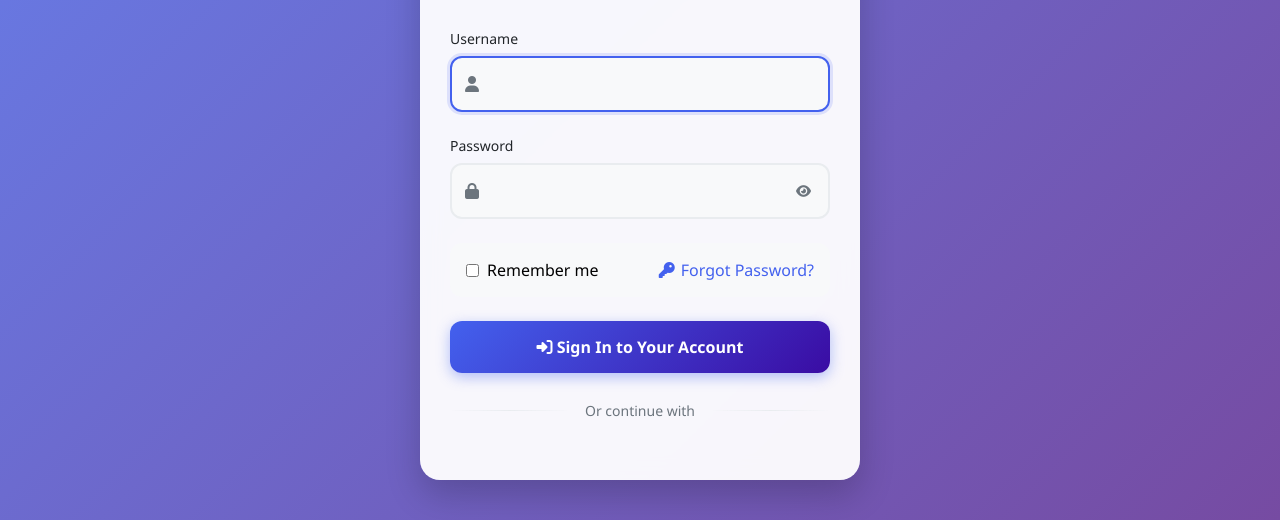
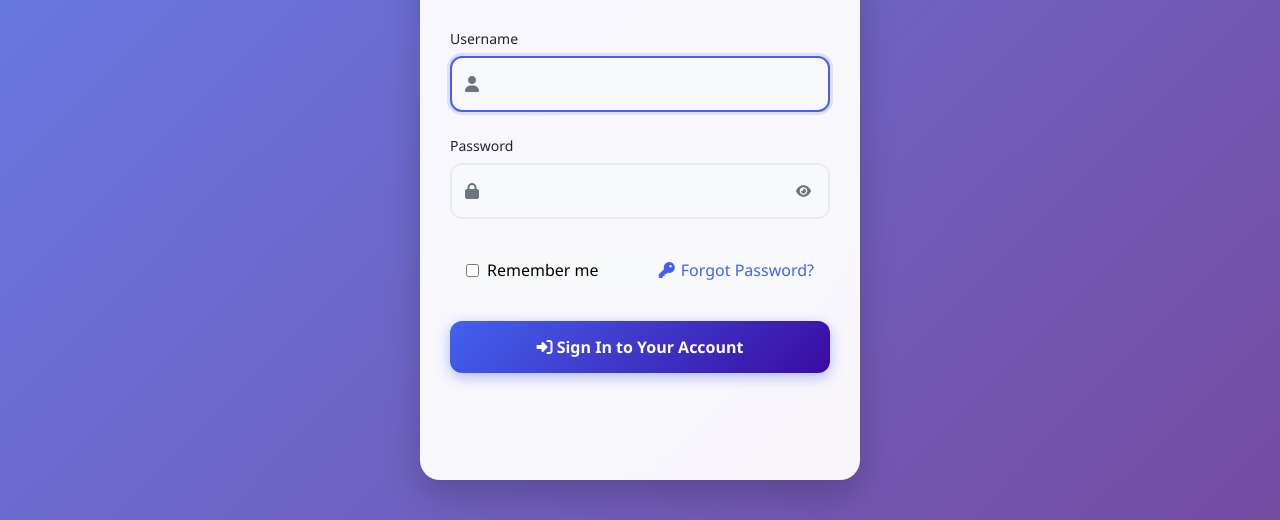
Before and after one commit to Kenaaaanz/cloudconnect, a Django app: page /login/ in a window 1280 px wide. Shown: the part 280-800 px from the top of the page. Run offline with Django 5.2, Linux system fonts and the light colour scheme.

Commit message:
Login Edit

```diff
--- a/templates/accounts/login.html
+++ b/templates/accounts/login.html
@@ -563,11 +563,11 @@
                     </div>
                 </button>
 
-                <div class="auth-divider">
+                <!--<div class="auth-divider">
                     <div class="divider-line"></div>
                     <span class="divider-text">Or continue with</span>
                     <div class="divider-line"></div>
-                </div>
+                </div>-->
 
                 <!--<button type="button" class="btn btn-google">
                     <i class="fab fa-google"></i>
```
